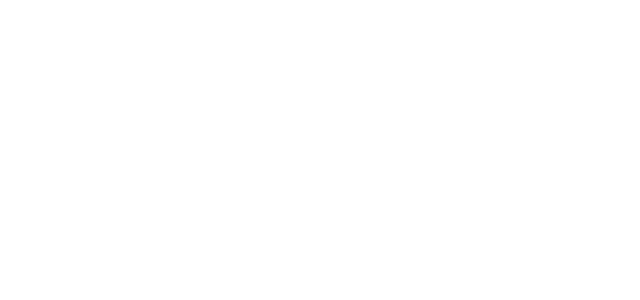
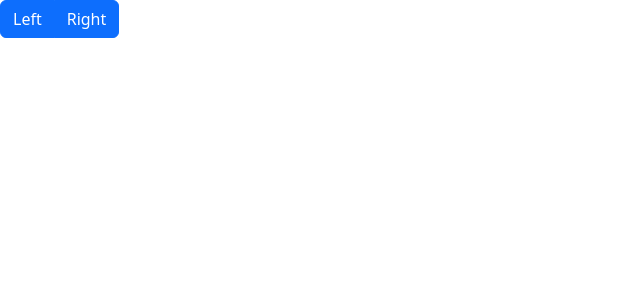
Before and after one commit to libra625/ReactHomeWorksVite, a React (Vite) app: page / in a window 1280 px wide. Shown: the top 300 px of the page, without its empty margins (0-640 px from the left). Built offline with nearby package versions, Linux system fonts and the light colour scheme.

Commit message:
updated README.md

```diff
--- a/src/App.jsx
+++ b/src/App.jsx
@@ -1,5 +1,11 @@
+import BtnGroup from "./components/BtnGroup.jsx";
+
 function App() {
-  return <></>;
+  return (
+    <>
+      <BtnGroup />
+    </>
+  );
 }
 
 export default App;
--- /dev/null
+++ b/src/components/BtnGroup.jsx
@@ -0,0 +1,50 @@
+import React from "react";
+import "/node_modules/bootstrap/dist/css/bootstrap.min.css";
+import classNames from "classnames";
+
+class BtnGroup extends React.Component {
+  constructor(props) {
+    super(props);
+    this.state = { active: false };
+  }
+
+  onChangeClass = () => {
+    this.setState(({ primary }) => ({ primary: !primary, active: primary }));
+  };
+
+  render() {
+    const btnActiveLeft = classNames(
+      "btn",
+      "btn-primary",
+      this.state.primary ? "active" : null,
+    );
+
+    const btnActiveRight = classNames(
+      "btn",
+      "btn-primary",
+      this.state.active ? "active" : null,
+    );
+
+    return (
+      <div className="btn-group" role="group">
+        <button
+          type="button"
+          className={btnActiveLeft}
+          onClick={this.onChangeClass}
+        >
+          Left
+        </button>
+
+        <button
+          type="button"
+          className={btnActiveRight}
+          onClick={this.onChangeClass}
+        >
+          Right
+        </button>
+      </div>
+    );
+  }
+}
+
+export default BtnGroup;
```
Also changed, not shown: 1 other file (tests, documents, lock files or other folders).
